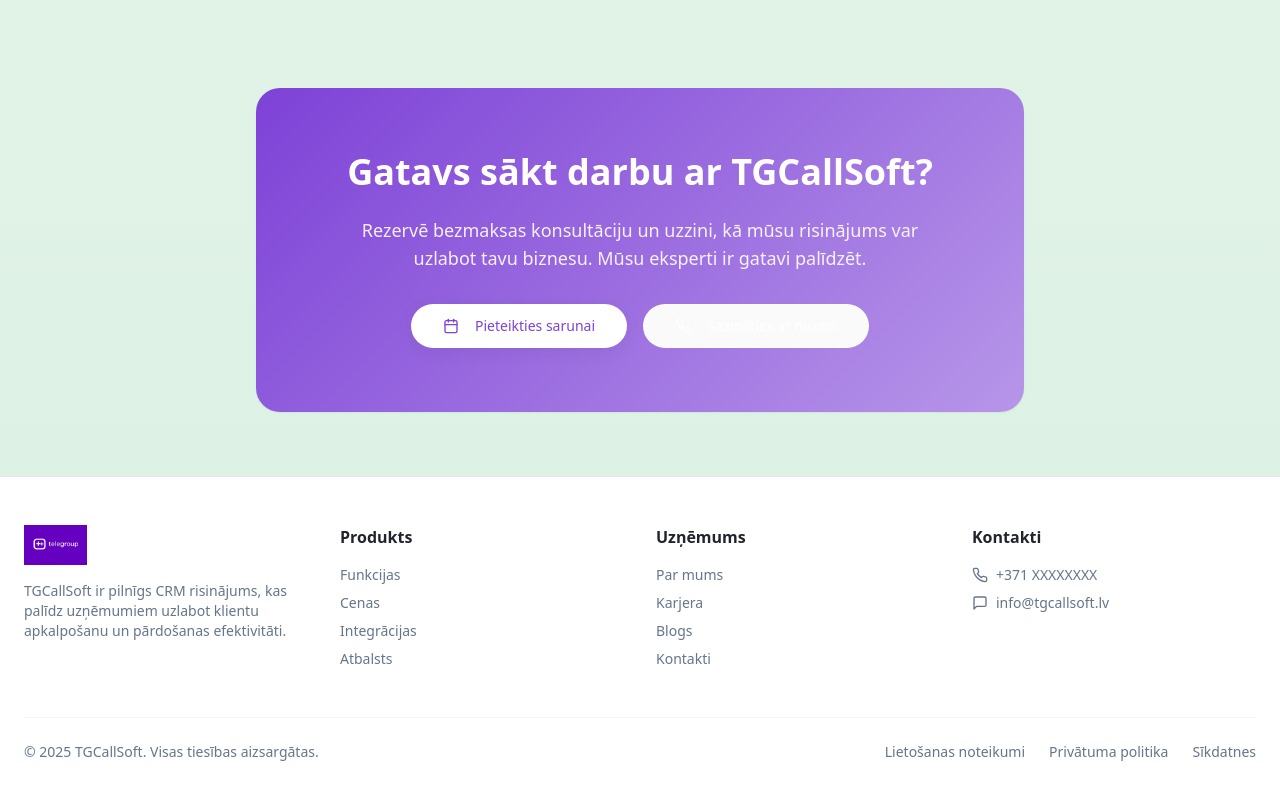
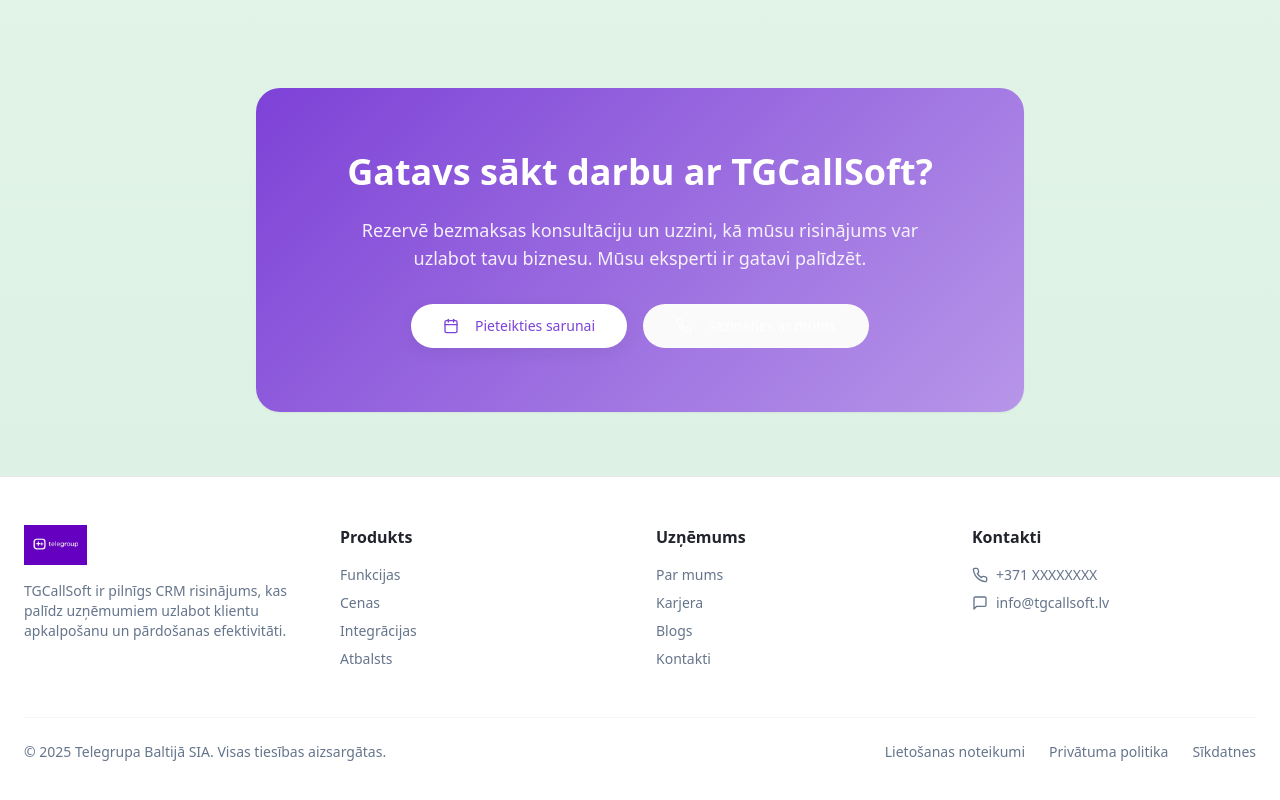
Before and after one commit to AlexTheReindeer/content-call-cornerstone, a React (Vite) app: page / in a window 1280 px wide. Shown: the part 2755-3555 px from the top of the page. Built offline with nearby package versions, Linux system fonts and the light colour scheme.

Commit message:
Update footer copyright
Update the footer copyright owner to "Telegrupa Baltijā SIA".

```diff
--- a/src/pages/Index.tsx
+++ b/src/pages/Index.tsx
@@ -267,7 +267,7 @@ const Index = () => {
 
           <div className="mt-12 pt-6 border-t border-border/40 flex flex-col md:flex-row justify-between items-center">
             <p className="text-sm text-muted-foreground">
-              © {new Date().getFullYear()} TGCallSoft. Visas tiesības aizsargātas.
+              © {new Date().getFullYear()} Telegrupa Baltijā SIA. Visas tiesības aizsargātas.
             </p>
             <div className="flex gap-6 mt-4 md:mt-0">
               <a href="#" className="text-muted-foreground hover:text-primary transition-colors text-sm">Lietošanas noteikumi</a>
```
